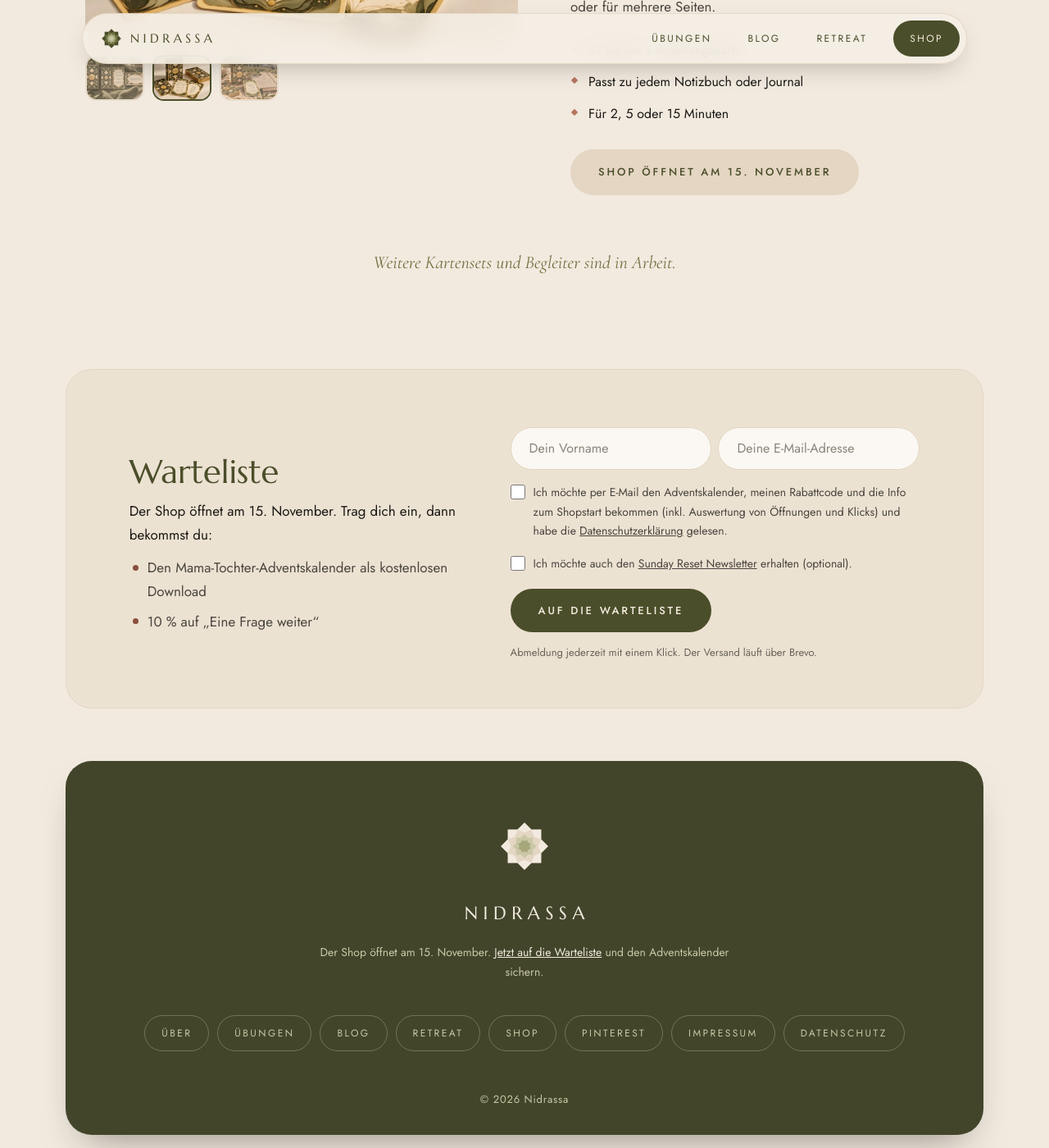
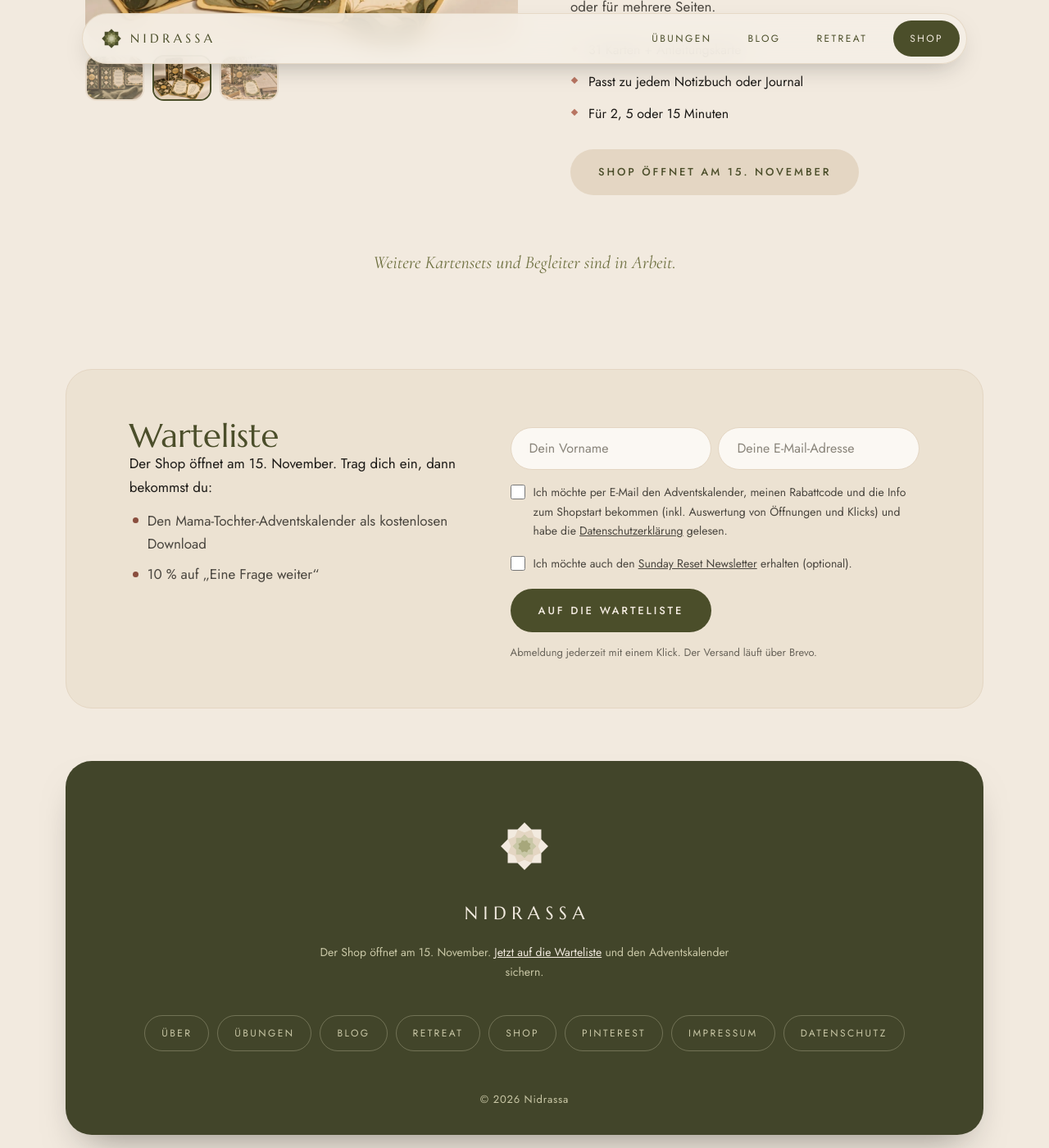
Before and after one commit to Alephantom/nidrassa, a Jekyll site: the page built from shop.html, in a window 1280 px wide and 1400 px high, scrolled down 1611 px. Shown: the whole window at 82% size. Built offline with Jekyll 4.4.1, drawn with Linux system fonts in a browser that asks for light colours.

Commit message:
Shop: waitlist heading aligned with the form fields (#6)
Co-authored-by: Cleo (Nidrassa) <cleo@nidrassa.com>

```diff
--- a/assets/styles.css
+++ b/assets/styles.css
@@ -886,7 +886,8 @@ footer small { display: block; margin-top: 48px; font-size: 13px; color: var(--s
 .shop-waitlist.waitlist-box {
   max-width: 1120px; margin: 0 auto; padding: 56px clamp(24px, 6vw, 88px);
   background: var(--paper); border: 1px solid var(--sand); border-radius: 32px;
-  display: grid; grid-template-columns: 0.9fr 1.1fr; gap: 56px; align-items: center;
+  display: grid; grid-template-columns: 0.9fr 1.1fr; gap: 56px; align-items: start;
 }
 .waitlist-box .wl-text h3 { font-size: clamp(30px, 3.4vw, 40px); }
 @media (max-width: 860px) { .shop-waitlist.waitlist-box { grid-template-columns: 1fr; gap: 24px; padding: 40px 24px; } }
+.waitlist-box .wl-text h3 { line-height: 1; margin-top: 4px; }  /* heading on the same line as the name/e-mail fields */
```
